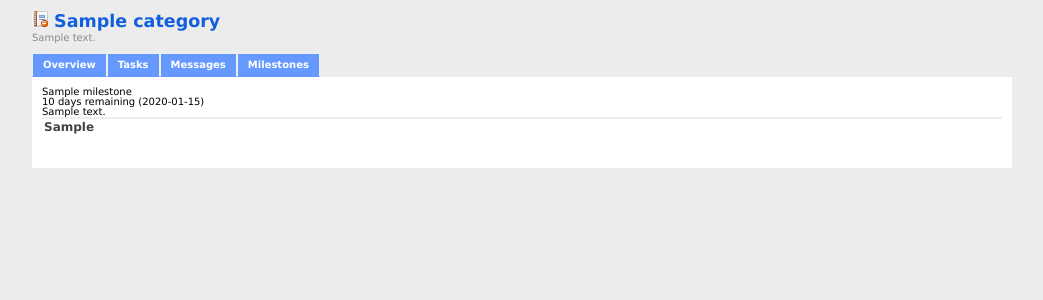
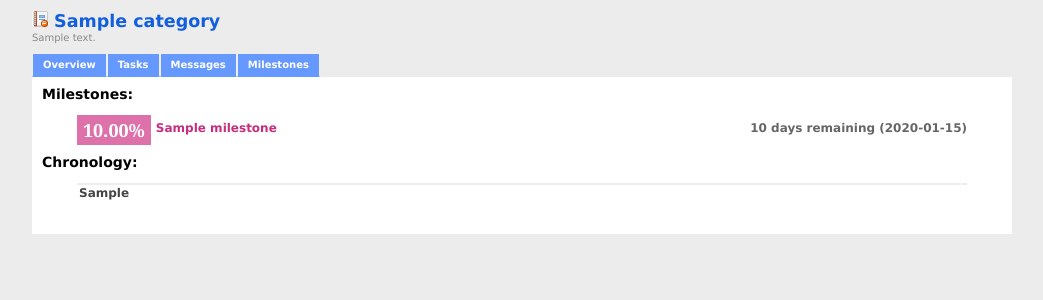
Before and after one commit to mreiferson/tasklance, a Django app: template apps/projman/templates/overview.html in a window 1280 px wide. Shown: the part 35-335 px from the top of the page, without its empty margins (118-1161 px from the left). Run offline with Django 3.2, Linux system fonts and the light colour scheme; the template is opened without the code that fills it: most values are stand-ins (such as "Sample title", 1, 10 or a date in 2020); parts of the project's set-up code (start-up, migrations or seed data) failed here and were passed over.

Commit message:
updated overview page
git-svn-id: https://svn.vrenesis.com/tasklance/trunk@3422 e4e18489-d04f-4dbd-bd3b-2e29156f5e3f

```diff
--- a/apps/projman/models.py
+++ b/apps/projman/models.py
@@ -31,6 +31,10 @@ class Category(models.Model):
 	class Meta:
 		ordering = ('priority', 'created')
 		verbose_name_plural = 'categories'
+
+	def get_thread(self):
+		ctype = ContentType.objects.get_for_model(self)
+		return Thread.objects.get(content_type__pk=ctype.id, object_id=self.id)
 
 	def save(self):
 		if not self.created:
--- a/apps/projman/templates/overview.html
+++ b/apps/projman/templates/overview.html
@@ -27,14 +27,30 @@
 	}
 
 	.item .itemType {
-		background: #76c;
 		font-weight: bold;
 		color: #fff;
 		float: left;
 		margin-right: 5px;
 		padding: 5px;
-		width: 50px;
-		text-align: center;
+		width: 65px;
+		text-align: right;
+		font-variant: small-caps;
+	}
+
+	.itemType.todo {
+		background: #76c;
+	}
+
+	.itemType.message {
+		background: #FB5200;
+	}
+
+	.itemType.milestone {
+		background: #C13992;
+	}
+
+	.itemType.todo.completed {
+		background: #696;
 	}
 
 	.item .itemStamp {
@@ -55,37 +71,89 @@
 		font-weight: bold;
 	}
 
-	.itemType.completed {
-		background: #696;
-	}
-
 	.itemText.completed {
 		text-decoration: line-through;
 	}
+
+	#milestonesHeader, #chronologyHeader {
+		font-size: 14px;
+		font-weight: bold;
+		margin-bottom:1em;
+	}
+
+	#milestones, #chronology {
+		margin: 0 35px 1em 35px;
+	}
+
+	.milestone {
+		margin-bottom: 1em;
+	}
+
+	.milestone .msPercCompleted {
+		text-align: center;
+		font-size: 18px;
+		font-weight: bold;
+		font-family: Georgia;
+		color: #fff;
+		padding: 6px;
+		background: #DE70AA;
+		float: left;
+		margin-right: 5px;
+	}
+
+	.milestone .msDeadline {
+		float: right;
+		font-weight: bold;
+		font-size: 12px;
+		color: #666;
+		padding-top: 7px;
+	}
+
+	.milestone .msName {
+		float: left;
+		font-weight: bold;
+		font-size: 12px;
+		color: #C62D7D;
+		padding-top: 7px;
+	}
 </style>
+<div id="milestonesHeader">Milestones:</div>
 <div id="milestones">
 	{% for milestone in category.milestone_set.all %}
-		<div id="milestone{{ milestone.id }}" class="milestone">
+		<div id="milestone{{ milestone.id }}" class="milestone floatContainer">
+			<div class="msPercCompleted">{{ milestone.perc_completed|floatformat:2 }}%</div>
 			<div class="msName">{{ milestone.name }}</div>
 			<div class="msDeadline">{{ milestone.days_remaining.days }} day{% ifnotequal milestone.days_remaining.days 1 %}s{% endifnotequal %} remaining ({{ milestone.deadline|date:"Y-m-d" }})</div>
-			<div class="msDescription">{{ milestone.description }}</div>
 		</div>
 	{% endfor %}
 </div>
-<div id="itemsByDate">
+<div id="chronologyHeader">Chronology:</div>
+<div id="chronology">
 	{% for datelist in items %}
 		<div class="date">
 			<div class="dateHeader">{{ datelist.0 }}</div>
 			<div class="dateInnerContainer">
 				{% for e in datelist.1 %}
-					{% ifequal e.1 'todo' %}
+					{% ifequal e.2 'todo' %}
 						<div class="item floatContainer">
-							<div class="itemType{% if e.2.completed %} completed{% endif %}">{{ e.1 }}</div>
-							<div class="itemStamp">{{ e.0 }}</div>
-							<div class="itemText{% if e.2.completed %} completed{% endif %}">{{ e.2.item }} (<span class="itemProject">{{ e.2.project.name }}</span>)</div>
+							<div class="itemType {{ e.2 }} {% if e.3.completed %} completed{% endif %}">{{ e.2 }}</div>
+							<div class="itemStamp">{{ e.1 }}</div>
+							<div class="itemText{% if e.3.completed %} completed{% endif %}">{{ e.3.item }} (<span class="itemProject">{{ e.3.project.name }}</span>)</div>
 						</div>
 					{% endifequal %}
-					{% ifequal e.1 'message' %}
+					{% ifequal e.2 'message' %}
+						<div class="item floatContainer">
+							<div class="itemType {{ e.2 }}">{{ e.2 }}</div>
+							<div class="itemStamp">{{ e.1 }}</div>
+							<div class="itemText"><strong>{{ e.3.creator.username }}</strong>: {{ e.3.text }}</div>
+						</div>
+					{% endifequal %}
+					{% ifequal e.2 'milestone' %}
+						<div class="item floatContainer">
+							<div class="itemType {{ e.2 }}">{{ e.2 }}</div>
+							<div class="itemStamp">{{ e.1 }}</div>
+							<div class="itemText"><strong>{{ e.3.name }}</strong>: {{ e.3.description }}</div>
+						</div>
 					{% endifequal %}
 				{% endfor %}
 			</div>
```
Also changed, not shown: apps/projman/views.py (+20 -4 lines).
